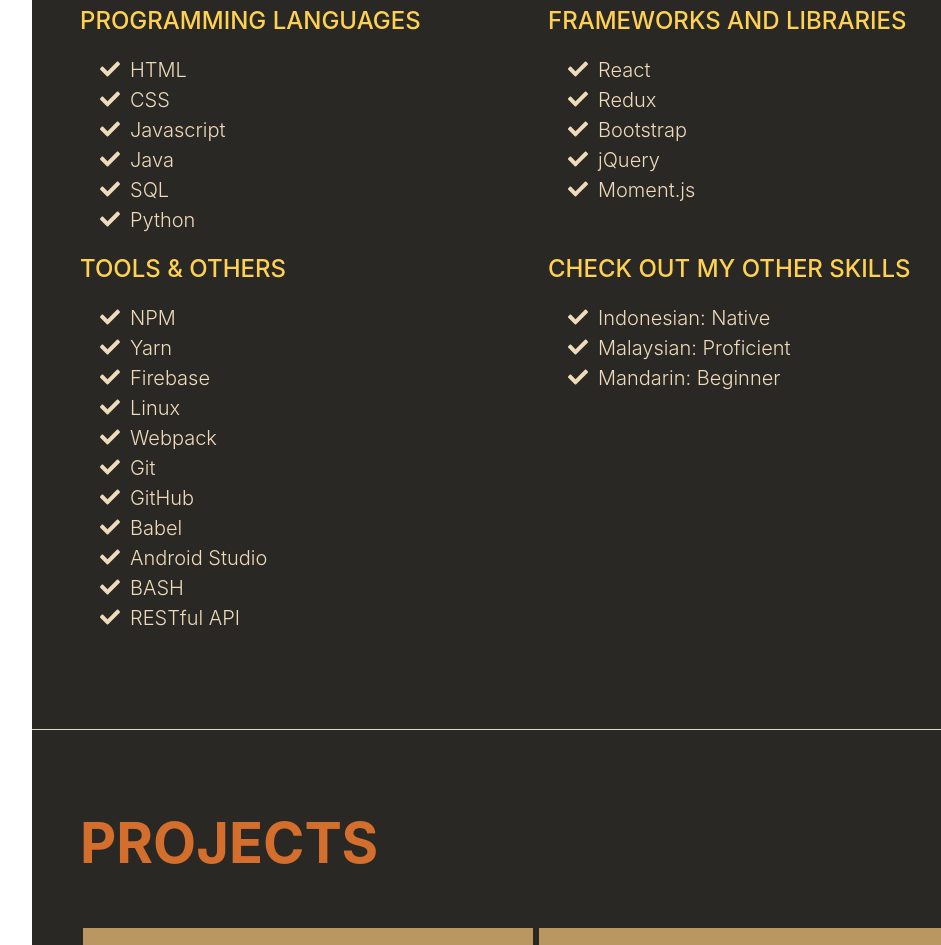
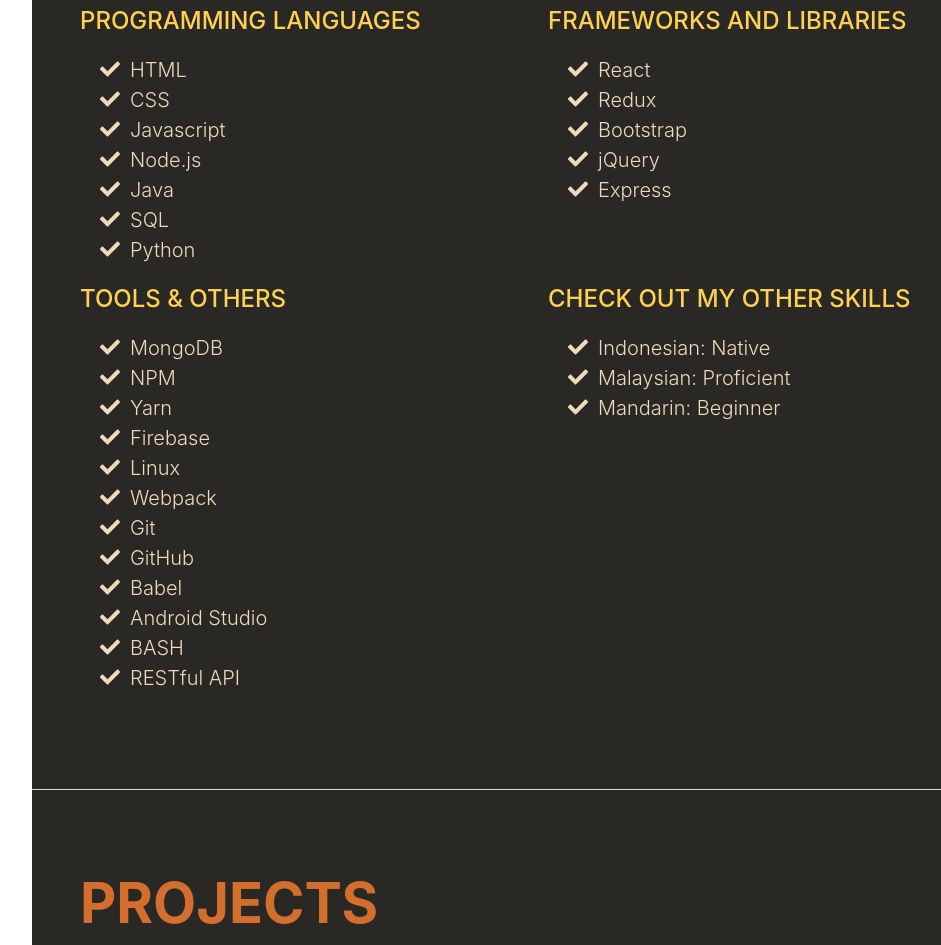
Before and after one commit to MatthewSusanto/personal-website2, a plain HTML site: page index.html in a window 1280 px wide. Shown: the part 1392-2337 px from the top of the page, without its empty margins (240-1181 px from the left). Drawn offline with nearby package versions, Linux system fonts and the light colour scheme; a web font is replaced by a local one.

Commit message:
added new skills

```diff
--- a/index.html
+++ b/index.html
@@ -170,6 +170,10 @@
                             </li>
                             <li>
                                 <span class="fa-li"><i class="fas fa-check"></i></span>
+                                Node.js
+                            </li>
+                            <li>
+                                <span class="fa-li"><i class="fas fa-check"></i></span>
                                 Java
                             </li>
                             <li>
@@ -207,7 +211,7 @@
                             </li>
                             <li>
                                 <span class="fa-li"><i class="fas fa-check"></i></span>
-                                Moment.js
+                                Express
                             </li>
                         </ul>
                     </div>
@@ -222,6 +226,11 @@
                         <div class="subheading mb-3 text-secondary">Tools & Others</div>
 
                         <ul class="fa-ul mb-3 lead">
+
+                            <li>
+                                <span class="fa-li"><i class="fas fa-check"></i></span>
+                                MongoDB
+                            </li>
                             <li>
                                 <span class="fa-li"><i class="fas fa-check"></i></span>
                                 NPM
```
